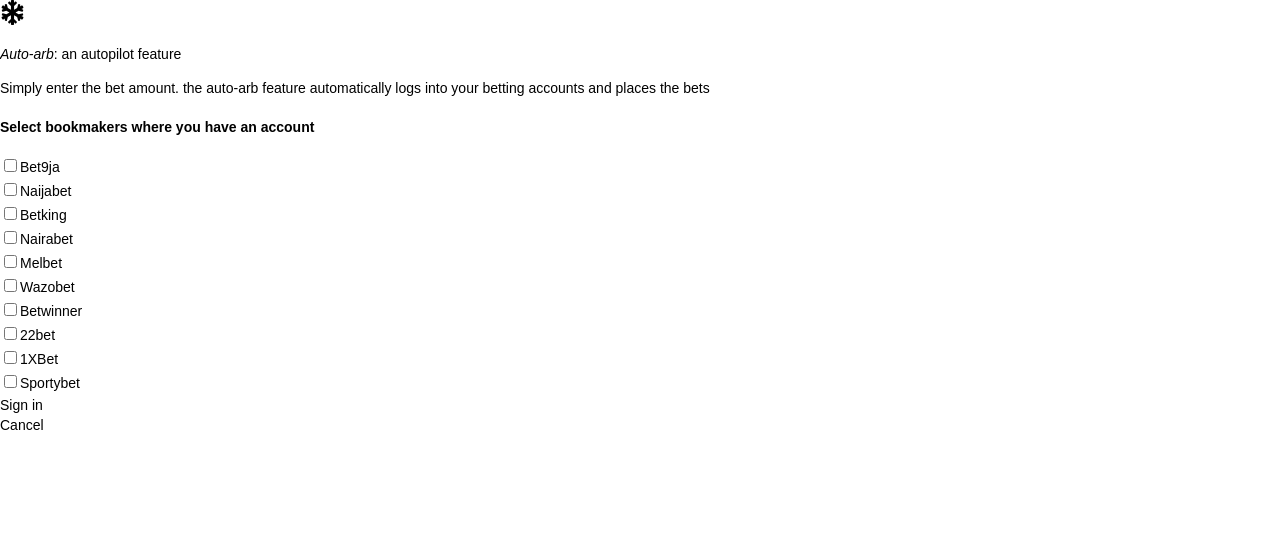
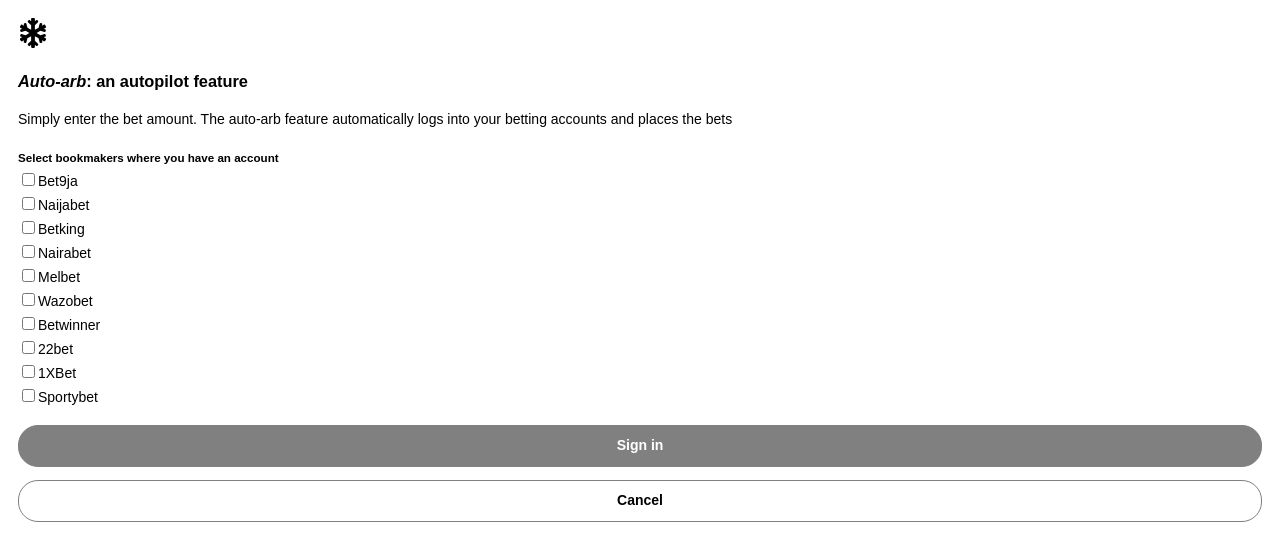
Before and after one commit to keithsimkin/Sports-Betting-Arbitrage, a React (Create React App) app in the folder frontend/: page / in a window 1280 px wide. Shown: the top 560 px of the page. Built offline with nearby package versions, Linux system fonts and the light colour scheme.

Commit message:
fixing the autoarb login page

```diff
--- a/frontend/src/components/Routes/AutoArbRegister.js
+++ b/frontend/src/components/Routes/AutoArbRegister.js
@@ -1,68 +1,100 @@
-import React from "react";
+import React, { Component } from "react";
 import { FaSnowflake } from "react-icons/fa";
+import "./routes.css"
 
 
-const AutoArbRegister = ({ onRouteChange }) => {
+class AutoArbRegister extends Component {
+
+	constructor() {
+		super()
+		this.state = {
+			bookieSelection: []
+		}
+	}
+
+	getSelectedBookie = e => {
+		const { bookieSelection } = this.state
+		if (e.target.checked === true) {
+			this.setState({
+				bookieSelection: [...bookieSelection, e.target.name]
+			})
+		} else {
+			bookieSelection.forEach(item => {
+				if (item === e.target.name) {
+					bookieSelection.splice(bookieSelection.indexOf(e.target.name), 1)
+				}
+			})
+		}
+	}
+
+	bookieLoginModal = () => {
+		console.log('working')
+	}
+
+	render() {
+		console.log(this.state.bookieSelection)
+		const { onRouteChange } = this.props
 		return(
+			<div className="autoarb-container">
 				<div>
-			<div>
-				<FaSnowflake className="arb_logo"/>
+					<FaSnowflake className="arb_logo_routes"/>
 				</div>
 				<div>
-				<p><i>Auto-arb</i>: an autopilot feature</p>
-				<p>Simply enter the bet amount. the auto-arb feature automatically logs into your betting accounts and places the bets</p>
+					<h3><i>Auto-arb</i>: an autopilot feature</h3>
+					<p>Simply enter the bet amount. The auto-arb feature automatically logs into your betting accounts and places the bets</p>
 				</div>
 				<div>
-				<h4>Select bookmakers where you have an account</h4>
+					<h5>Select bookmakers where you have an account</h5>
+					<div className="bookmakers">
 						<div>
-					<div>
-						<input type="checkbox" name="bet9ja" id="bet9ja" value="Bet9ja"/>
+							<input onClick={this.bookieLoginModal} onChange={this.getSelectedBookie} type="checkbox" name="bet9ja" id="bet9ja" value="Bet9ja"/>
 							<label htmlFor="bet9ja">Bet9ja</label>
 						</div>
 						<div>
-						<input type="checkbox" name="naijabet" id="naijabet" value="Naijabet"/>
+							<input onChange={this.getSelectedBookie} type="checkbox" name="naijabet" id="naijabet" value="Naijabet"/>
 							<label htmlFor="naijabet">Naijabet</label>
 						</div>
 						<div>
-						<input type="checkbox" name="betking" id="betking" value="Betking"/>
+							<input onChange={this.getSelectedBookie} type="checkbox" name="betking" id="betking" value="Betking"/>
 							<label htmlFor="betking">Betking</label>
 						</div>
 						<div>
-						<input type="checkbox" name="nairabet" id="nairabet" value="Nairabet"/>
+							<input onChange={this.getSelectedBookie} type="checkbox" name="nairabet" id="nairabet" value="Nairabet"/>
 							<label htmlFor="nairabet">Nairabet</label>
 						</div>
 						<div>
-						<input type="checkbox" name="melbet" id="melbet" value="Melbet"/>
+							<input onChange={this.getSelectedBookie} type="checkbox" name="melbet" id="melbet" value="Melbet"/>
 							<label htmlFor="melbet">Melbet</label>
 						</div>
 						<div>
-						<input type="checkbox" name="wazobet" id="wazobet" value="Wazobet"/>
+							<input onChange={this.getSelectedBookie} type="checkbox" name="wazobet" id="wazobet" value="Wazobet"/>
 							<label htmlFor="wazobet">Wazobet</label>
 						</div>
 						<div>
-						<input type="checkbox" name="betwinner" id="betwinner" value="Betwinner"/>
+							<input onChange={this.getSelectedBookie} type="checkbox" name="betwinner" id="betwinner" value="Betwinner"/>
 							<label htmlFor="betwinner">Betwinner</label>
 						</div>
 						<div>
-						<input type="checkbox" name="22bet" id="22bet" value="22Bet"/>
+							<input onChange={this.getSelectedBookie} type="checkbox" name="22bet" id="22bet" value="22Bet"/>
 							<label htmlFor="22bet">22bet</label>
 						</div>
 						<div>
-						<input type="checkbox" name="1xbet" id="1xbet" value="1xBet"/>
+							<input onChange={this.getSelectedBookie} type="checkbox" name="1xbet" id="1xbet" value="1xBet"/>
 							<label htmlFor="1xbet">1XBet</label>
 						</div>
 						<div>
-						<input type="checkbox" name="sportybet" id="sportybet" value="Sportybet"/>
+							<input onChange={this.getSelectedBookie} type="checkbox" name="sportybet" id="sportybet" value="Sportybet"/>
 							<label htmlFor="sportybet">Sportybet</label>
 						</div>
 					</div>
 				</div>
-			<div>
+				<div className="autoarb-buttons">
 					<div className="autoarb-signin-button" onClick={() => onRouteChange('home')}>Sign in</div>
 					<div className="autoarb-cancel-button" onClick={() => onRouteChange('home')}>Cancel</div>
 				</div>
 			</div>
 		)
 	}
+}
 
 export default AutoArbRegister;
--- a/frontend/src/components/Routes/routes.css
+++ b/frontend/src/components/Routes/routes.css
@@ -20,7 +20,7 @@
 	font-size: 12px;
 }
 
-.homepage-container .homepage-buttons div {
+.homepage-container .homepage-buttons div, .autoarb-container .autoarb-buttons div {
 	border: 1px solid grey;
 	margin-bottom: 13px;
 	padding: 10px;
@@ -69,7 +69,7 @@
 	font-size: 18px;
 }
 
-.signin-container .signin-login-button, .signup-container .signup-button {
+.signin-container .signin-login-button, .signup-container .signup-button, .autoarb-container .autoarb-signin-button {
 	border: 1px solid grey;
 	margin-bottom: 13px;
 	padding: 12px;
@@ -102,3 +102,16 @@
 	background-color: #F5F5F5;
 	font-size: 16px;
 }
+
+.autoarb-container {
+	margin: 18px;
+}
+
+.autoarb-container h5 {
+	margin-bottom: 2px;
+}
+
+.autoarb-container .bookmakers {
+	padding-top: 2px;
+	margin-bottom: 15px;
+}
```
Lines whose indentation alone changed are shown as unchanged.
